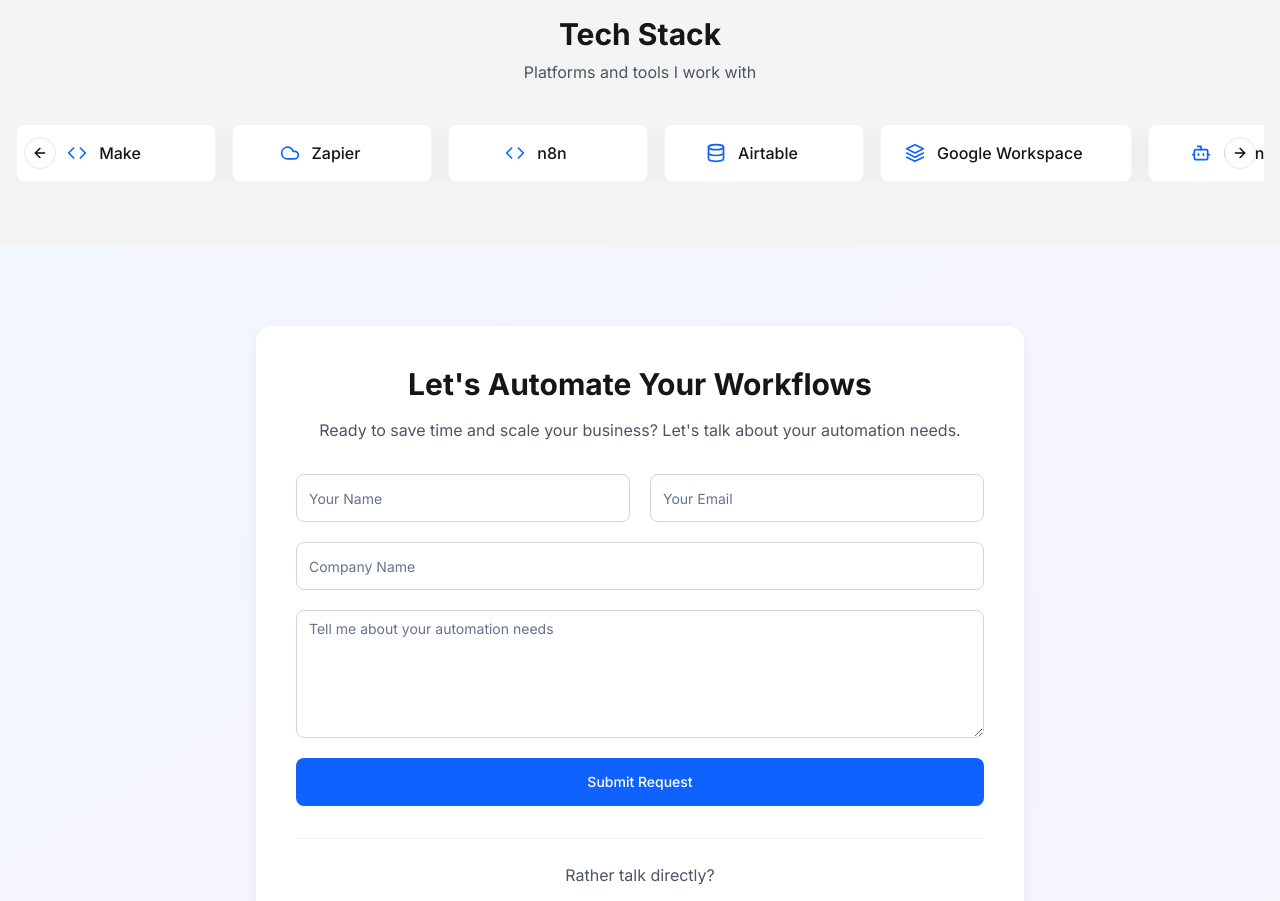
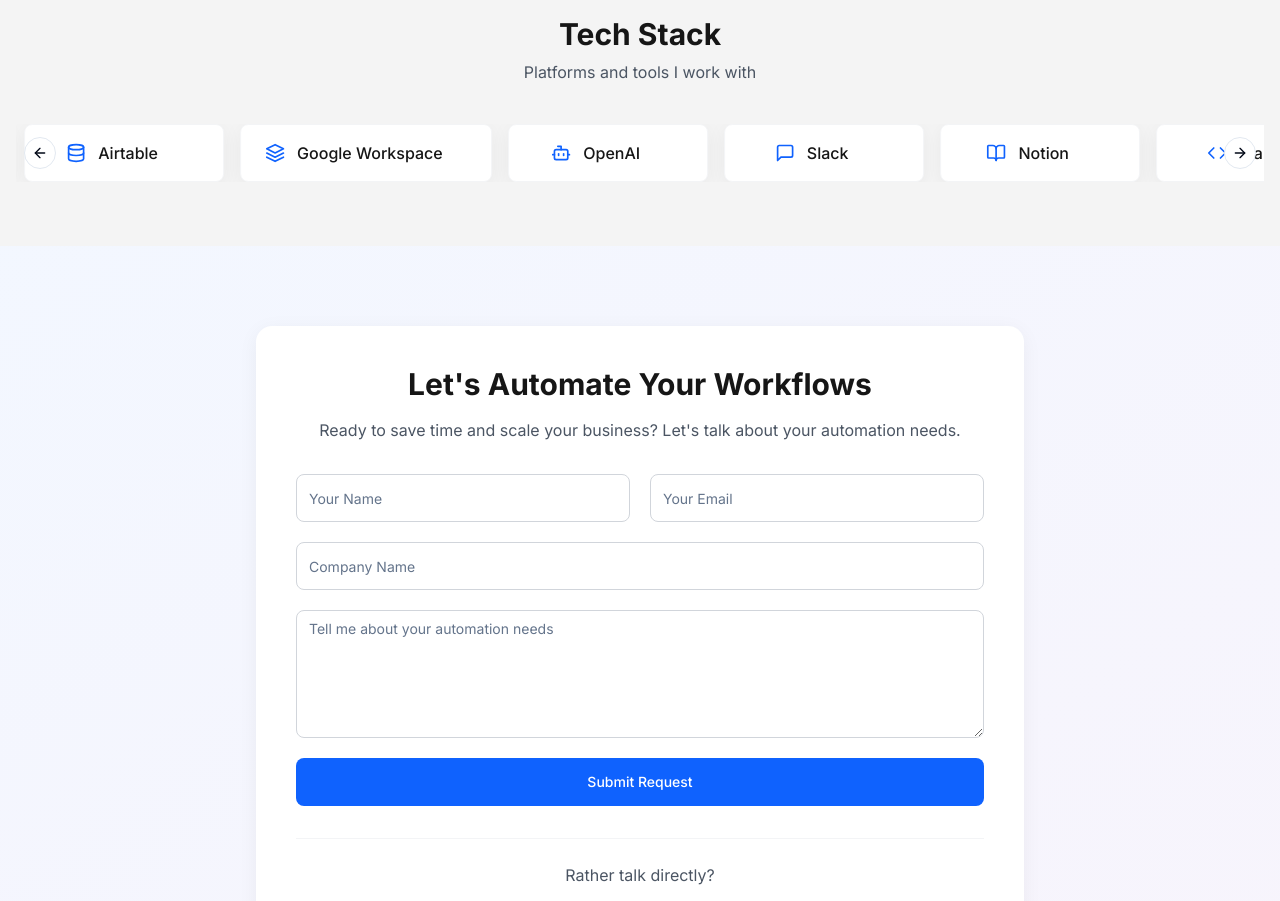
Before and after one commit to jeffjeff007/automate-flow-launch, a React (Vite) app: page / in a window 1280 px wide. Shown: the part 3620-4521 px from the top of the page. Built offline with nearby package versions, Linux system fonts and the light colour scheme.

Commit message:
feat: Implement auto-scrolling carousel
Added auto-scrolling functionality to the tech stack carousel.

```diff
--- a/package.json
+++ b/package.json
@@ -44,6 +44,7 @@
     "clsx": "^2.1.1",
     "cmdk": "^1.0.0",
     "date-fns": "^3.6.0",
+    "embla-carousel-autoplay": "^8.6.0",
     "embla-carousel-react": "^8.3.0",
     "input-otp": "^1.2.4",
     "lucide-react": "^0.462.0",
--- a/src/components/TechStackSection.tsx
+++ b/src/components/TechStackSection.tsx
@@ -1,4 +1,3 @@
-
 import React from "react";
 import {
   Database,
@@ -20,6 +19,7 @@ import {
   CarouselNext,
   CarouselPrevious,
 } from "@/components/ui/carousel";
+import Autoplay from "embla-carousel-autoplay";
 
 interface TechBadgeProps {
   name: string;
@@ -59,6 +59,10 @@ const TechBadge: React.FC<TechBadgeProps> = ({ name, description, icon, url }) =
 };
 
 const TechStackSection: React.FC<{ id?: string }> = ({ id }) => {
+  const autoplay = React.useRef(
+    Autoplay({ delay: 2000, stopOnInteraction: true })
+  );
+
   const techTools = [
     {
       name: "Make",
@@ -122,11 +126,14 @@ const TechStackSection: React.FC<{ id?: string }> = ({ id }) => {
 
         <div className="relative">
           <Carousel
+            plugins={[autoplay.current]}
             opts={{
               align: "start",
               loop: true,
             }}
             className="w-full"
+            onMouseEnter={() => autoplay.current.stop()}
+            onMouseLeave={() => autoplay.current.reset()}
           >
             <CarouselContent className="-ml-4">
               {techTools.map((tech, index) => (
```
Also changed, not shown: 1 other file (tests, documents, lock files or other folders).
